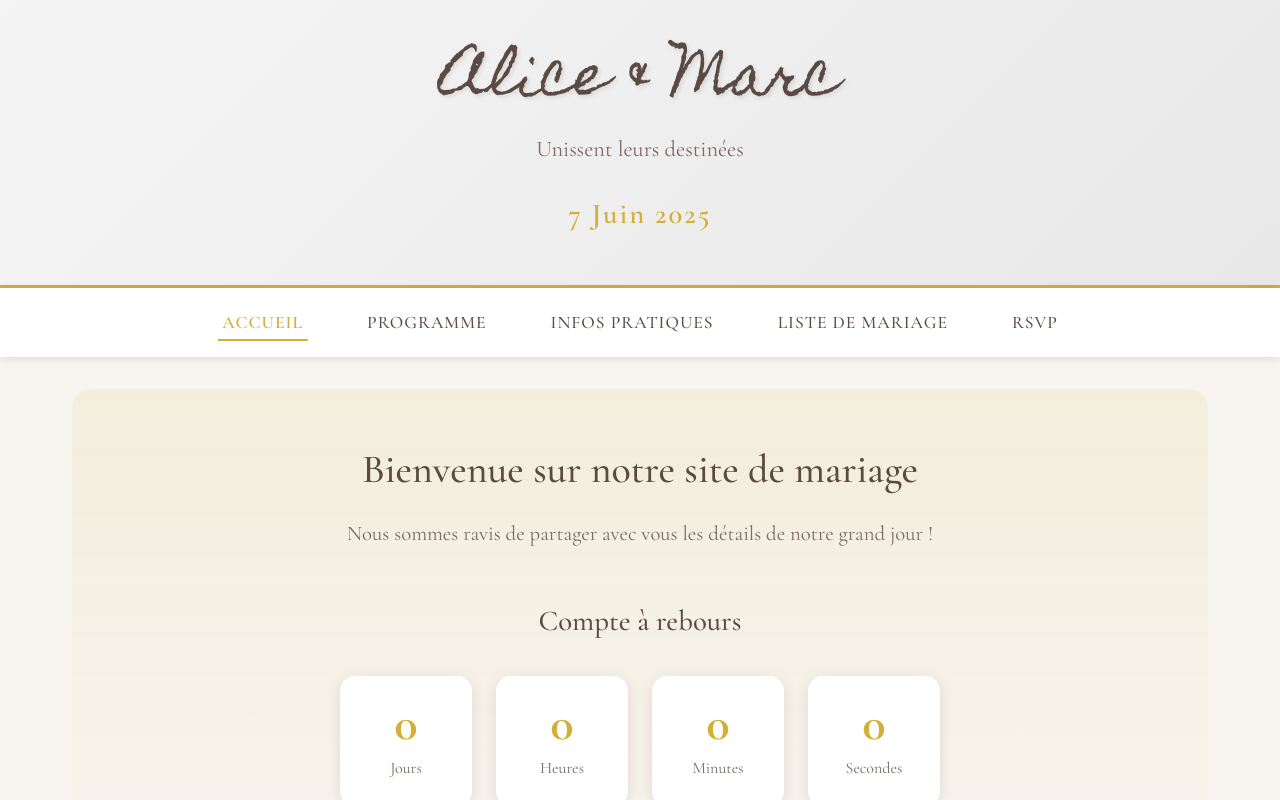
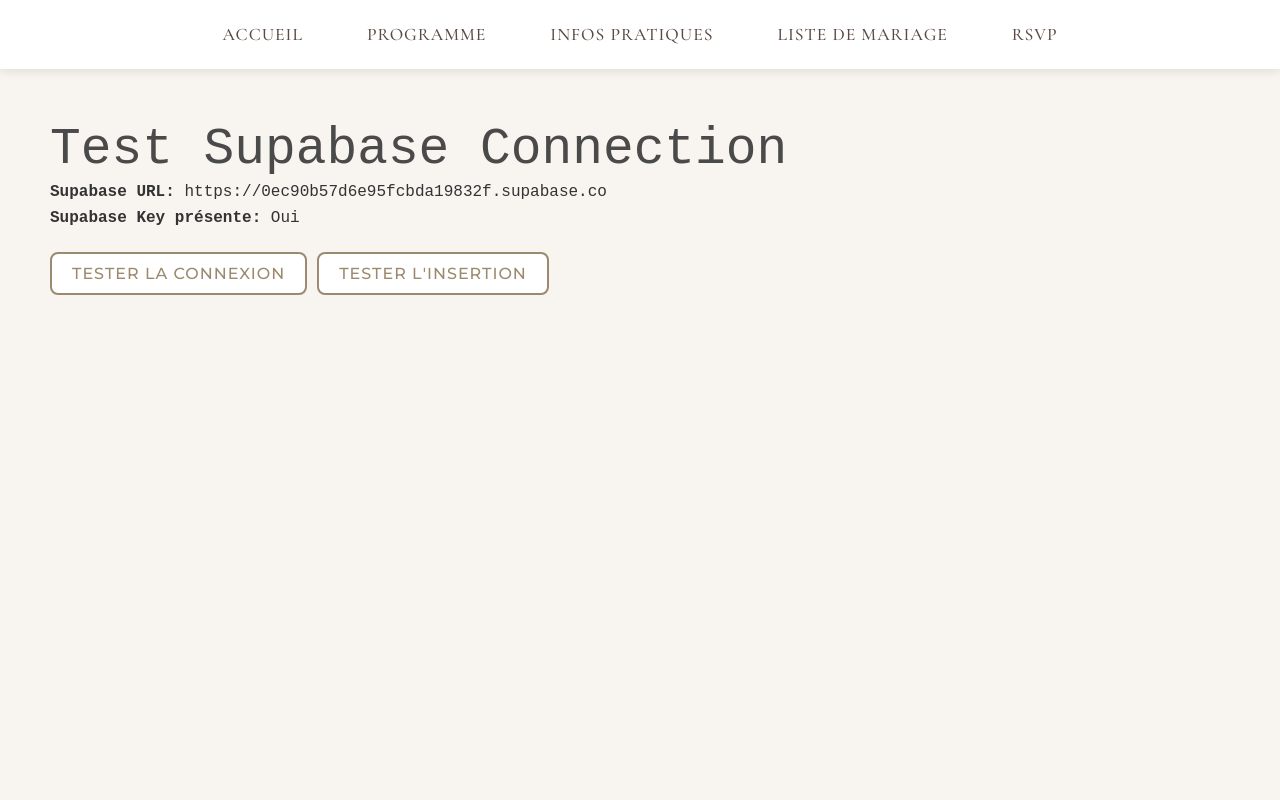
Before and after one commit to iMaxinho/Mariage, a React (Vite) app in the folder wedding-site/: page /test-rsvp in a window 1280 px wide. Built offline with nearby package versions, Linux system fonts and the light colour scheme; a web font is replaced by a local one.

Commit message:
Updated App.jsx

```diff
--- a/wedding-site/src/App.jsx
+++ b/wedding-site/src/App.jsx
@@ -1,7 +1,5 @@
-import { useState } from 'react'
+import { BrowserRouter, Routes, Route } from 'react-router-dom'
 import Navigation from './components/Navigation'
-import Header from './components/Header'
-import Footer from './components/Footer'
 import Home from './pages/Home'
 import Programme from './pages/Programme'
 import Infos from './pages/Infos'
@@ -11,36 +9,20 @@ import TestRsvp from './pages/TestRsvp'
 import './App.css'
 
 function App() {
-  const [currentPage, setCurrentPage] = useState('home')
-
-  const renderPage = () => {
-    switch (currentPage) {
-      case 'home':
-        return <Home />
-      case 'programme':
-        return <Programme />
-      case 'infos':
-        return <Infos />
-      case 'cadeaux':
-        return <Cadeaux />
-      case 'rsvp':
-        return <Rsvp />
-      case 'test-rsvp':
-        return <TestRsvp />
-      default:
-        return <Home />
-    }
-  }
-
   return (
-    <div className="app">
-      <Header />
-      <Navigation currentPage={currentPage} onNavigate={setCurrentPage} />
+    <BrowserRouter>
+      <Navigation />
       <main>
-        {renderPage()}
+        <Routes>
+          <Route path="/" element={<Home />} />
+          <Route path="/programme" element={<Programme />} />
+          <Route path="/infos" element={<Infos />} />
+          <Route path="/cadeaux" element={<Cadeaux />} />
+          <Route path="/rsvp" element={<Rsvp />} />
+          <Route path="/test-rsvp" element={<TestRsvp />} />
+        </Routes>
       </main>
-      <Footer />
-    </div>
+    </BrowserRouter>
   )
 }
 
--- a/wedding-site/src/pages/TestRsvp.jsx
+++ b/wedding-site/src/pages/TestRsvp.jsx
@@ -1,150 +1,147 @@
-import { useState, useEffect } from 'react';
-import './TestRsvp.css';
+import { useState } from 'react'
+import { supabase } from '../lib/supabase'
 
-function TestRsvp() {
-  const [rsvps, setRsvps] = useState([]);
-  const [loading, setLoading] = useState(true);
-  const [error, setError] = useState(null);
+export default function TestRsvp() {
+  const [result, setResult] = useState(null)
+  const [loading, setLoading] = useState(false)
 
-  useEffect(() => {
-    fetchRsvps();
-  }, []);
+  const testConnection = async () => {
+    setLoading(true)
+    setResult(null)
 
-  const fetchRsvps = async () => {
     try {
-      const response = await fetch('/api/get-rsvps');
-      if (response.ok) {
-        const data = await response.json();
-        setRsvps(data);
+      const { data, error } = await supabase
+        .from('rsvps')
+        .select('count')
+        .limit(1)
+
+      if (error) {
+        setResult({
+          success: false,
+          message: 'Erreur de connexion',
+          error: error
+        })
       } else {
-        setError('Erreur lors du chargement des réponses');
+        setResult({
+          success: true,
+          message: 'Connexion réussie'
+        })
       }
     } catch (err) {
-      console.error('Error fetching RSVPs:', err);
-      setError('Erreur de connexion');
+      setResult({
+        success: false,
+        message: 'Exception',
+        error: err.message
+      })
     } finally {
-      setLoading(false);
+      setLoading(false)
     }
-  };
-
-  if (loading) {
-    return (
-      <div className="test-rsvp">
-        <div className="loading">Chargement des réponses...</div>
-      </div>
-    );
   }
 
-  if (error) {
-    return (
-      <div className="test-rsvp">
-        <div className="error-message">{error}</div>
-      </div>
-    );
+  const testInsert = async () => {
+    setLoading(true)
+    setResult(null)
+
+    try {
+      const testData = {
+        guest_name: 'Test ' + Date.now(),
+        email: 'test@test.com',
+        attending_mairie: true,
+        guests_mairie: 1,
+        attending_corse: false,
+        guests_corse: 0,
+        attending_brunch: false,
+        guests_brunch: 0,
+        plus_one_name: '',
+        dietary_restrictions: '',
+        message: 'Test message'
+      }
+
+      const { data, error } = await supabase
+        .from('rsvps')
+        .insert([testData])
+        .select()
+
+      if (error) {
+        setResult({
+          success: false,
+          message: 'Erreur d\'insertion',
+          error: error
+        })
+      } else {
+        setResult({
+          success: true,
+          message: 'Insertion réussie',
+          data: data
+        })
+      }
+    } catch (err) {
+      setResult({
+        success: false,
+        message: 'Exception',
+        error: err.message
+      })
+    } finally {
+      setLoading(false)
+    }
   }
 
-  const stats = {
-    total: rsvps.length,
-    mairie: rsvps.filter(r => r.mairie_attending).length,
-    corse: rsvps.filter(r => r.corse_attending).length,
-    brunch: rsvps.filter(r => r.brunch_attending).length,
-    totalGuests: {
-      mairie: rsvps.reduce((sum, r) => sum + (r.mairie_attending ? r.mairie_guests : 0), 0),
-      corse: rsvps.reduce((sum, r) => sum + (r.corse_attending ? r.corse_guests : 0), 0),
-      brunch: rsvps.reduce((sum, r) => sum + (r.brunch_attending ? r.brunch_guests : 0), 0)
-    }
-  };
+  return (
+    <div style={{ padding: '50px', fontFamily: 'monospace' }}>
+      <h1>Test Supabase Connection</h1>
 
-  return (
-    <div className="test-rsvp">
-      <h2 className="page-title">Réponses RSVP</h2>
-
-      <div className="stats-grid">
-        <div className="stat-card">
-          <div className="stat-number">{stats.total}</div>
-          <div className="stat-label">Réponses totales</div>
-        </div>
-        <div className="stat-card">
-          <div className="stat-number">{stats.mairie}</div>
-          <div className="stat-label">Mairie</div>
-          <div className="stat-guests">{stats.totalGuests.mairie} invités</div>
-        </div>
-        <div className="stat-card highlight">
-          <div className="stat-number">{stats.corse}</div>
-          <div className="stat-label">Corse</div>
-          <div className="stat-guests">{stats.totalGuests.corse} invités</div>
-        </div>
-        <div className="stat-card">
-          <div className="stat-number">{stats.brunch}</div>
-          <div className="stat-label">Brunch</div>
-          <div className="stat-guests">{stats.totalGuests.brunch} invités</div>
-        </div>
+      <div style={{ marginBottom: '20px' }}>
+        <p><strong>Supabase URL:</strong> {import.meta.env.VITE_SUPABASE_URL}</p>
+        <p><strong>Supabase Key présente:</strong> {import.meta.env.VITE_SUPABASE_ANON_KEY ? 'Oui' : 'Non'}</p>
       </div>
 
-      {rsvps.length === 0 ? (
-        <div className="no-rsvps">
-          <p>Aucune réponse pour le moment</p>
-        </div>
-      ) : (
-        <div className="rsvps-list">
-          {rsvps.map((rsvp) => (
-            <div key={rsvp.id} className="rsvp-card">
-              <div className="rsvp-header">
-                <h3>{rsvp.name}</h3>
-                <span className="rsvp-email">{rsvp.email}</span>
-              </div>
+      <div style={{ marginBottom: '20px' }}>
+        <button
+          onClick={testConnection}
+          disabled={loading}
+          style={{ marginRight: '10px', padding: '10px 20px' }}
+        >
+          Tester la connexion
+        </button>
 
-              <div className="rsvp-events">
-                {rsvp.mairie_attending && (
-                  <div className="event-badge">
-                    Mairie ({rsvp.mairie_guests} {rsvp.mairie_guests > 1 ? 'personnes' : 'personne'})
-                  </div>
-                )}
-                {rsvp.corse_attending && (
-                  <div className="event-badge highlight">
-                    Corse ({rsvp.corse_guests} {rsvp.corse_guests > 1 ? 'personnes' : 'personne'})
-                  </div>
-                )}
-                {rsvp.brunch_attending && (
-                  <div className="event-badge">
-                    Brunch ({rsvp.brunch_guests} {rsvp.brunch_guests > 1 ? 'personnes' : 'personne'})
-                  </div>
-                )}
-              </div>
+        <button
+          onClick={testInsert}
+          disabled={loading}
+          style={{ padding: '10px 20px' }}
+        >
+          Tester l'insertion
+        </button>
+      </div>
 
-              {rsvp.plus_one && (
-                <div className="rsvp-detail">
-                  <strong>Accompagné(e)</strong>
-                </div>
-              )}
+      {loading && <p>Chargement...</p>}
 
-              {rsvp.dietary_restrictions && (
-                <div className="rsvp-detail">
-                  <strong>Restrictions alimentaires :</strong> {rsvp.dietary_restrictions}
-                </div>
-              )}
-
-              {rsvp.message && (
-                <div className="rsvp-message">
-                  <strong>Message :</strong> {rsvp.message}
-                </div>
-              )}
-
-              <div className="rsvp-date">
-                Reçu le {new Date(rsvp.created_at).toLocaleDateString('fr-FR', {
-                  day: 'numeric',
-                  month: 'long',
-                  year: 'numeric',
-                  hour: '2-digit',
-                  minute: '2-digit'
-                })}
-              </div>
+      {result && (
+        <div style={{
+          padding: '20px',
+          backgroundColor: result.success ? '#d4edda' : '#f8d7da',
+          border: `1px solid ${result.success ? '#c3e6cb' : '#f5c6cb'}`,
+          borderRadius: '5px',
+          marginTop: '20px'
+        }}>
+          <h3>{result.message}</h3>
+          {result.error && (
+            <div>
+              <h4>Détails de l'erreur:</h4>
+              <pre style={{ whiteSpace: 'pre-wrap', wordWrap: 'break-word' }}>
+                {JSON.stringify(result.error, null, 2)}
+              </pre>
             </div>
-          ))}
+          )}
+          {result.data && (
+            <div>
+              <h4>Données:</h4>
+              <pre style={{ whiteSpace: 'pre-wrap', wordWrap: 'break-word' }}>
+                {JSON.stringify(result.data, null, 2)}
+              </pre>
+            </div>
+          )}
         </div>
       )}
     </div>
-  );
+  )
 }
-
-export default TestRsvp;
```
